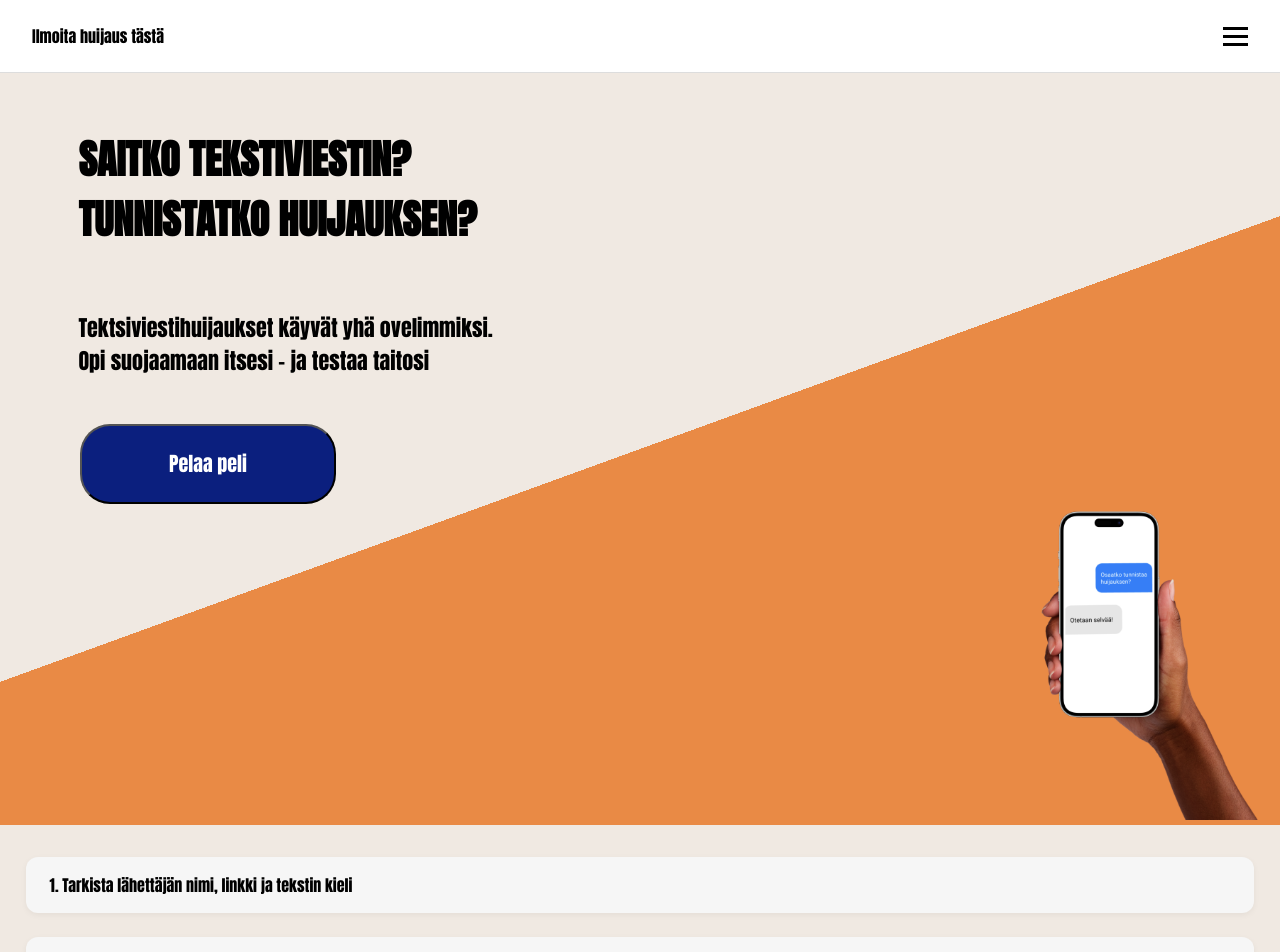
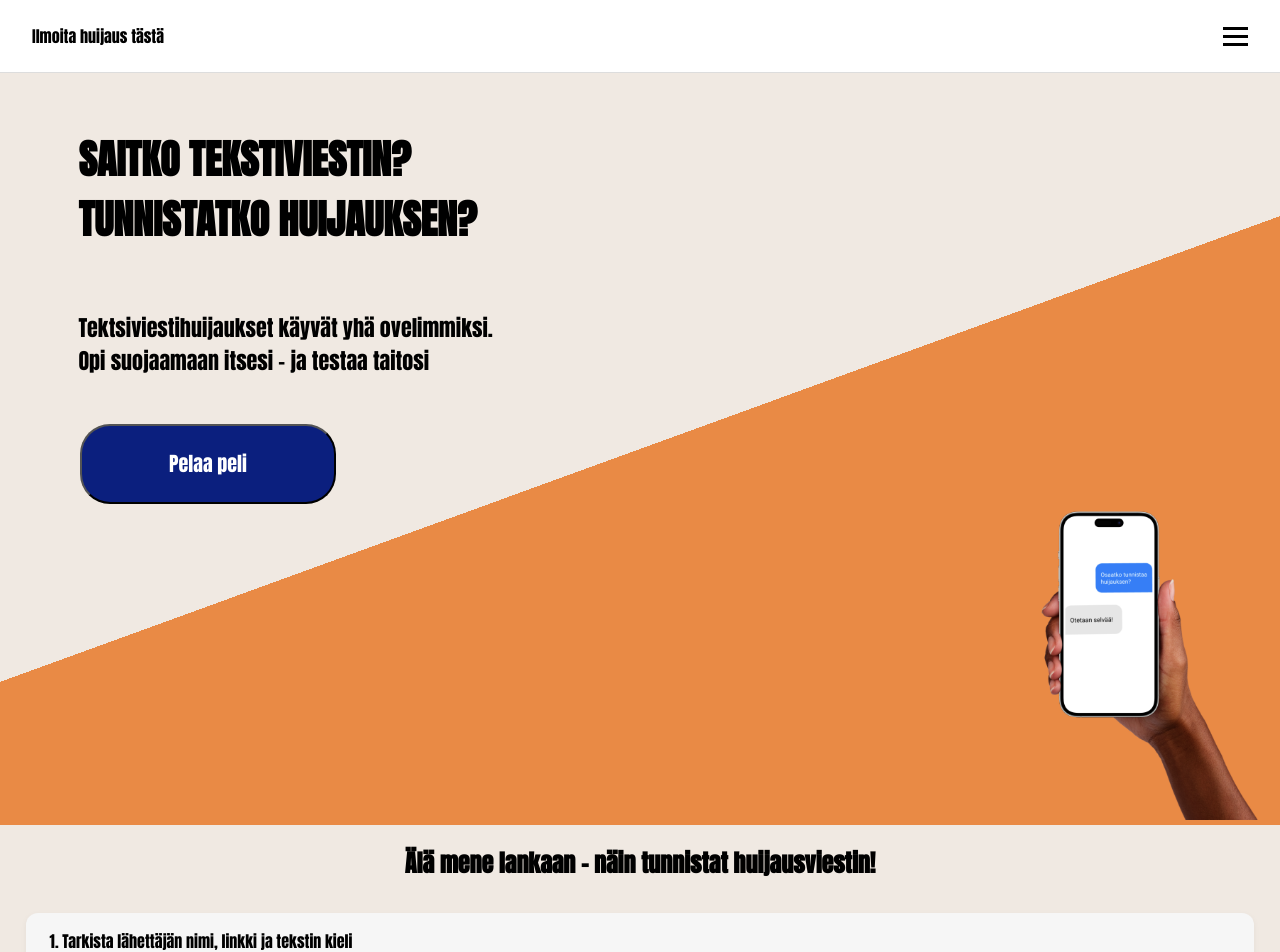
Before and after one commit to levonmaister/scamvjp2, a React (Vite) app: page / in a window 1280 px wide. Shown: the top 952 px of the page. Built offline with nearby package versions, Linux system fonts and the light colour scheme.

Commit message:
Checklist rubrik

```diff
--- a/src/pages/Etusivu.jsx
+++ b/src/pages/Etusivu.jsx
@@ -52,6 +52,7 @@ const Etusivu = () => {
                 </div>
 
                 <div className="checklistlayout">
+                    <h2 className="checklist-title">Älä mene lankaan - näin tunnistat huijausviestin!</h2>
                     <Checklist/>
                 </div>
 
--- a/src/styles/etusivu.css
+++ b/src/styles/etusivu.css
@@ -89,5 +89,8 @@ html {
   .clicked-button {
     width: 24vw;
   }
+  .checklist-title {
+    text-align: center;
+  }
 
 }
```
